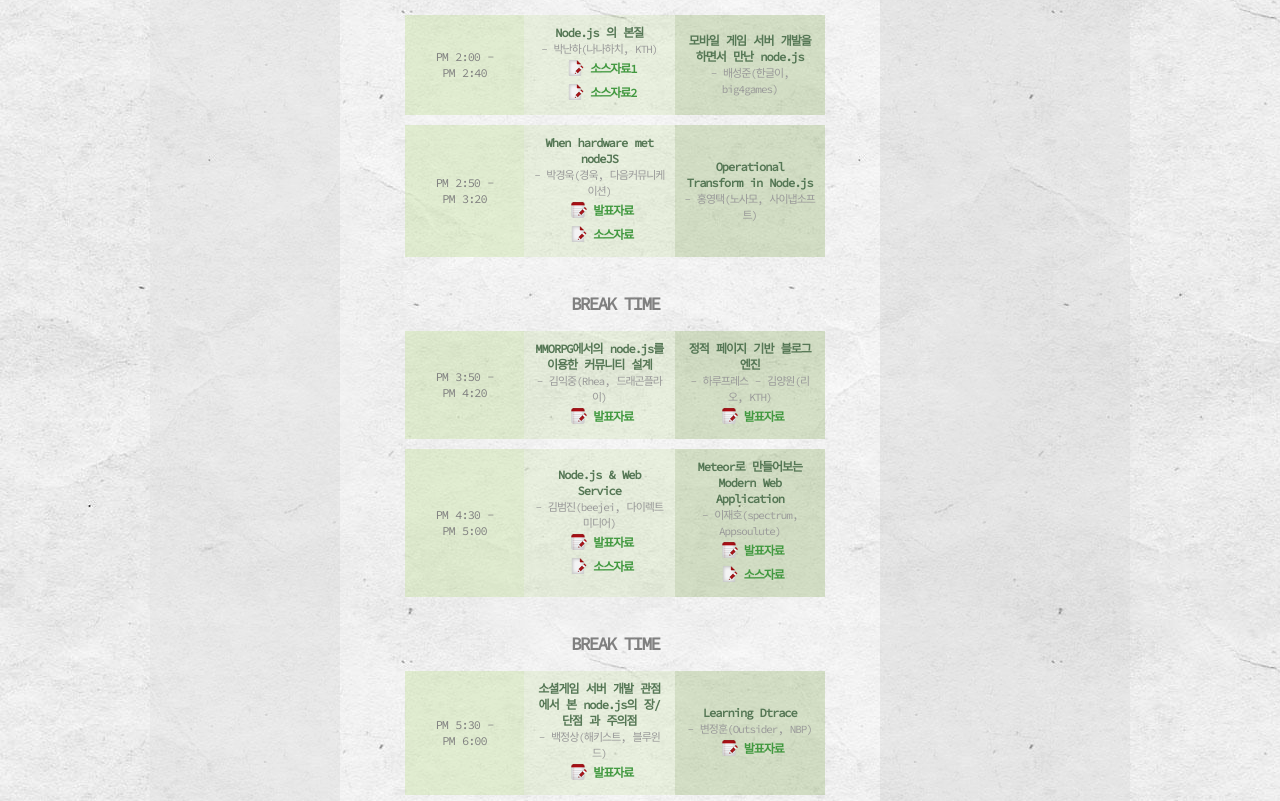
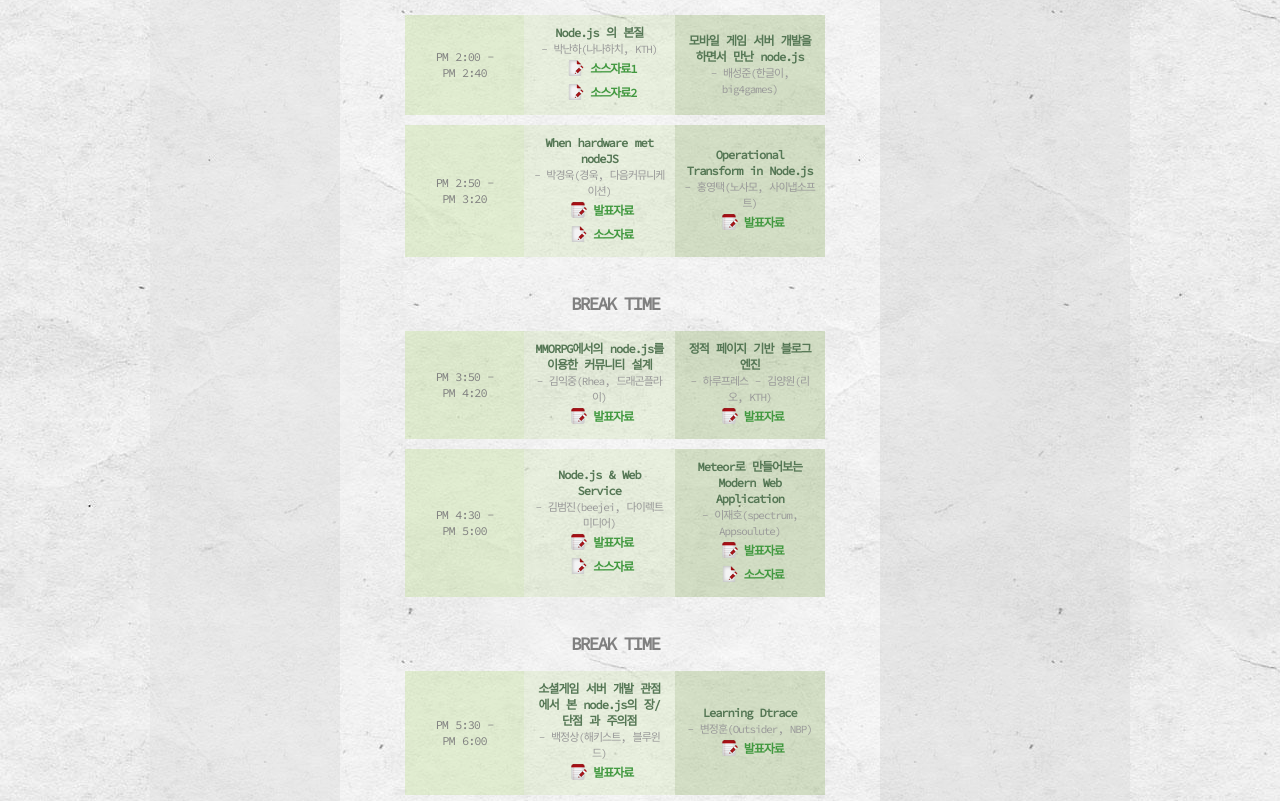
Before and after one commit to outsideris/nodeconf, a plain HTML site: page 2012/index.html in a window 1280 px wide. Shown: the part 1658-2459 px from the top of the page. Drawn offline with Linux system fonts and the light colour scheme; a script that the page names is missing; a web font is replaced by a local one.

Commit message:
add slide link

```diff
--- a/2012/index.html
+++ b/2012/index.html
@@ -149,7 +149,7 @@
                 <li>
                   <p class="time">PM 2:50 - <br />PM 3:20</p>
                   <p class="atrack track">When hardware met nodeJS <small>- 박경욱(경욱, 다음커뮤니케이션)</small><a href="http://kyungw00k.github.com/nodeconf.kr-2012/" target="_blank"><img src="/2012/img/edit_notes.png"/>발표자료</a><a href="https://github.com/kyungw00k/nodeconf.kr-2012/" target="_blank"><img src="/2012/img/edit_page.png"/>소스자료</a></p>
-                  <p class="btrack track">Operational Transform in Node.js <small>- 홍영택(노사모, 사이냅소프트)</small></p>
+                  <p class="btrack track">Operational Transform in Node.js <small>- 홍영택(노사모, 사이냅소프트)</small><a href="http://www.slideshare.net/youngteac/operational-transformation-in-nodejs" target="_blank"><img src="/2012/img/edit_notes.png"/>발표자료</a></p>
                 </li>
               </ul>
               <h3>BREAK TIME</h3>
```
